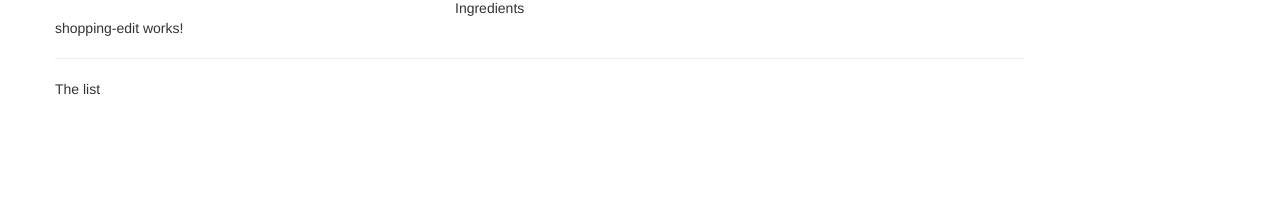
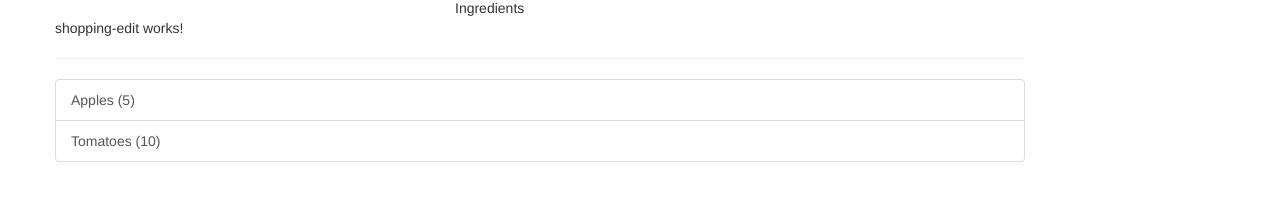
Before and after one commit to suraj200981/RecipesApp---AngularJS, an Angular app: page / in a window 1280 px wide. Shown: the part 498-698 px from the top of the page. Built offline with nearby package versions, Linux system fonts and the light colour scheme.

Commit message:
progress on shopping list, looping through ingredients in shopping list component

```diff
--- /dev/null
+++ b/src/app/shared/ingredient.model.ts
@@ -0,0 +1,12 @@
+export class Ingredient {
+
+    //in the constructor we can add public in front of the name to allow for the mdodel to be created like this instead of creating
+    // how it is in the recipe model file
+    constructor(public name: string, public amount: number) {
+
+        this.name = name;
+        this.amount = amount;
+
+    }
+
+}
--- a/src/app/shopping-list/shopping-list.component.html
+++ b/src/app/shopping-list/shopping-list.component.html
@@ -2,6 +2,12 @@
     <div class="col-xs-10">
         <app-shopping-edit></app-shopping-edit>
         <hr>
-        <p>The list</p>
+        <ul class="list-group">
+            <a href="#" class="list-group-item"
+            style="cursor: pointer;"
+            *ngFor="let ingredient of ingredients">
+        {{ingredient.name}} ({{ingredient.amount}})
+        </a>
+        </ul>
     </div>
 </div>
--- a/src/app/shopping-list/shopping-list.component.ts
+++ b/src/app/shopping-list/shopping-list.component.ts
@@ -1,4 +1,5 @@
 import { Component, OnInit } from '@angular/core';
+import { Ingredient } from '../shared/ingredient.model';
 
 @Component({
   selector: 'app-shopping-list',
@@ -7,6 +8,11 @@
 })
 export class ShoppingListComponent implements OnInit {
 
+ ingredients : Ingredient[] = [
+   new Ingredient("Apples", 5),
+    new Ingredient("Tomatoes", 10)
+ ];
+
   constructor() { }
 
   ngOnInit(): void {
```
